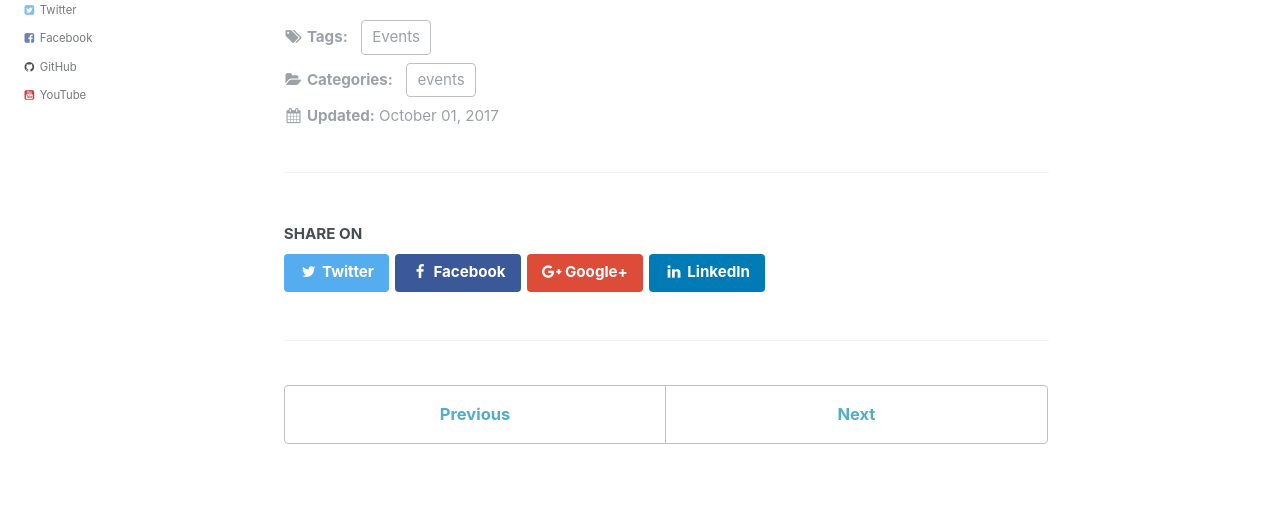
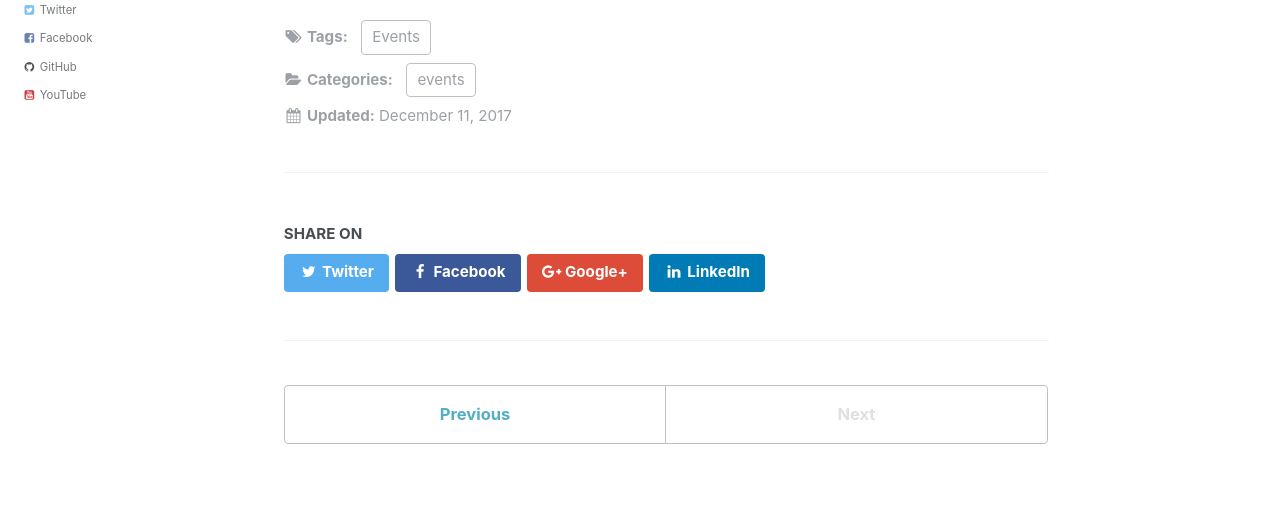
Before and after one commit to AzugBe/azugbe.github.io, a Jekyll site: the page built from _posts/events/2017-12-11---serverless-cqrs-approaches-to-application-request-throttling.md, in a window 1280 px wide and 900 px high, scrolled down 2164 px. Shown: the part 237-746 px from the top of the window. Built offline with Jekyll 4.4.1, drawn with Linux system fonts in a browser that asks for light colours.

Commit message:
Resize image for Frederic and fix date December event (#29)
* Remove Benny

* Resize image

* Fix date of event for December 2017

```diff
--- a/_posts/events/2017-12-11---serverless-cqrs-approaches-to-application-request-throttling.md
+++ b/_posts/events/2017-12-11---serverless-cqrs-approaches-to-application-request-throttling.md
@@ -1,7 +1,7 @@
 ---
 layout: single
 title: "2017-12-11 - Serverless CQRS & Approaches to application request throttling"
-date: 2017-10-01 13:37:00 +0000
+date: 2017-12-11 13:37:00 +0000
 comments: true
 published: true
 categories: ["events"]
```
Also changed, not shown: assets/media/speakers/frederic-foselle.jpg.
